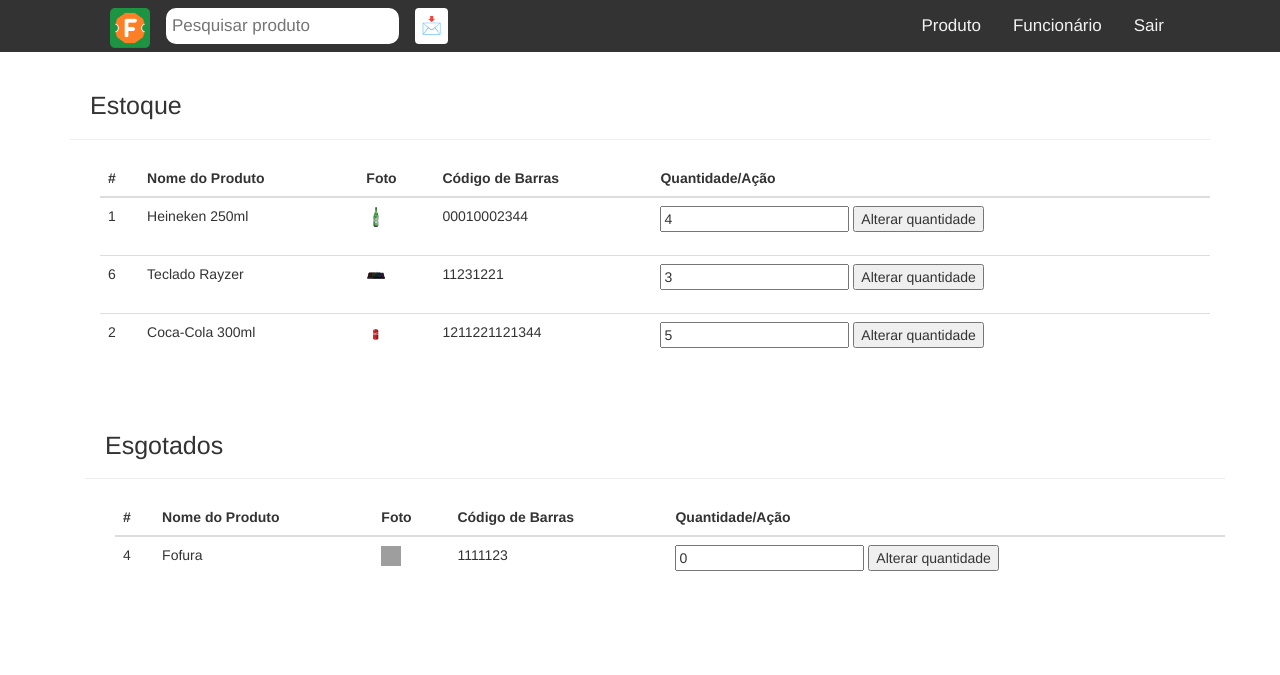
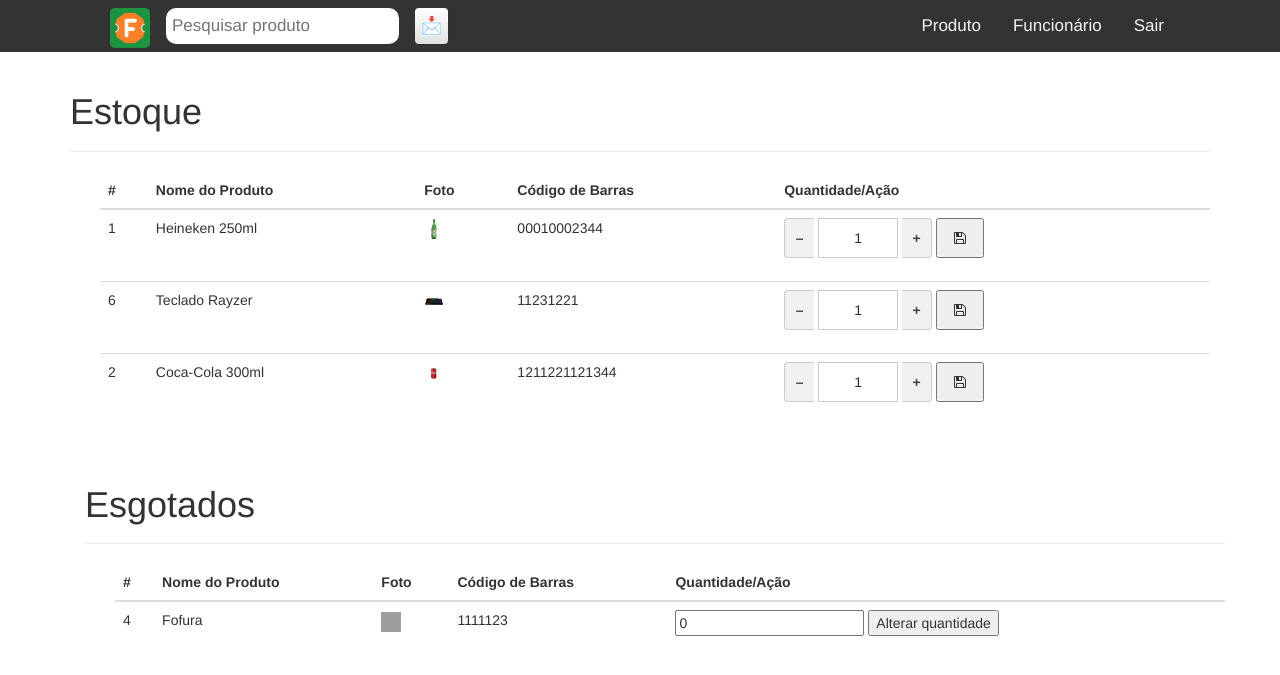
Before and after one commit to JuniorJWJ/Estock, a PHP site: page /estock-master/estoque.php in a window 1280 px wide. Shown: the top 675 px of the page. Run offline with PHP 8.4, Linux system fonts and the light colour scheme; a user stored in the database is signed in; data comes from the database, SQL or seed files in the repository; some libraries are stand-ins or nearby versions; grey boxes are pictures that could not be loaded.

Commit message:
Input number

```diff
--- a/css/style.css
+++ b/css/style.css
@@ -60,6 +60,56 @@ h1{
   margin-left: 20px;
 }
 
+.input-number {
+  width: 80px;
+  padding: 0 12px;
+  vertical-align: top;
+  text-align: center;
+  outline: none;
+}
+
+.input-number,
+.input-number-decrement,
+.input-number-increment {
+  border: 1px solid #ccc;
+  height: 40px;
+  user-select: none;
+}
+
+.input-number-decrement,
+.input-number-increment {
+  display: inline-block;
+  width: 30px;
+  line-height: 38px;
+  background: #f1f1f1;
+  color: #444;
+  text-align: center;
+  font-weight: bold;
+  cursor: pointer;
+}
+
+.input-number-decrement:active,
+.input-number-increment:active {
+  background: #ddd;
+}
+
+.input-number-decrement {
+  border-right: none;
+  border-radius: 4px 0 0 4px;
+}
+
+.input-number-increment {
+  border-left: none;
+  border-radius: 0 4px 4px 0;
+}
+
+.iconsave{
+  height: 40px;
+}
+
+.fa{
+  padding:10px;
+}
 /* ESTOQUE */
 .quadrinhoarredondadoexemplo {
   color: white;
--- a/estoque.php
+++ b/estoque.php
@@ -13,7 +13,12 @@
 			<meta name="viewport" content="width=device-width, initial-scale=1">
 			<title>Estoque</title>
 			<link href="css/bootstrap.min.css" rel="stylesheet">
-		  <link rel="stylesheet" type="text/css" href="css/style.css">
+		   	<link rel="stylesheet" type="text/css" href="css/style.css">
+			<script type="text/javascript" src="js/script.js"></script>
+			<link rel="stylesheet" href="http://maxcdn.bootstrapcdn.com/bootstrap/3.2.0/css/bootstrap.min.css">
+			<link rel="stylesheet" href="http://maxcdn.bootstrapcdn.com/bootstrap/3.2.0/css/bootstrap-theme.min.css">
+			<link rel="stylesheet" href="//maxcdn.bootstrapcdn.com/font-awesome/4.2.0/css/font-awesome.min.css">
+
 
 		</head>
 		<body>
@@ -48,8 +53,12 @@
 												<form method="POST" action="http://localhost/estock-master/estoque_update.php" enctype="multipart/form-data">
 													<div class="form-group">
 														<input type="hidden" id="id11123" name="id" value="<?php echo $rows_produto['id']; ?>">
-														<input type="number" id="quantity" min="0" value="<?php echo $rows_produto['quantidade']; ?>" name="quantidade">
-														<input type="submit" value ="Alterar quantidade"></td>
+														<!-- <input type="number" id="quantity" min="0" value="<?php echo $rows_produto['quantidade']; ?>" name="quantidade"> -->
+														<span class="input-number-decrement">–</span>
+														<input class="input-number" type="text" value="1" min="0" max="10">
+														<span class="input-number-increment">+</span>
+														<!-- <input type="submit" value ="Alterar quantidade"></td> -->
+														<button type="submit"><i class="fa fa-save"></i></button>
 													</div>
 												</form>
 											</tr>
@@ -101,7 +110,7 @@
 														<div class="form-group">
 															<input type="hidden" id="id11123" name="id" value="<?php echo $rows_produto['id']; ?>">
 															<input type="number" id="quantity" min="0" value="<?php echo $rows_produto['quantidade']; ?>" name="quantidade">
-															<input type="submit" value ="Alterar quantidade"></td>
+															<input type="submit" value ="Alterar quantidade" id="iconsave"></td>
 														</div>
 													</form>
 												</tr>
```
Also changed, not shown: js/script.js (+39 -26 lines), 1 other file.
